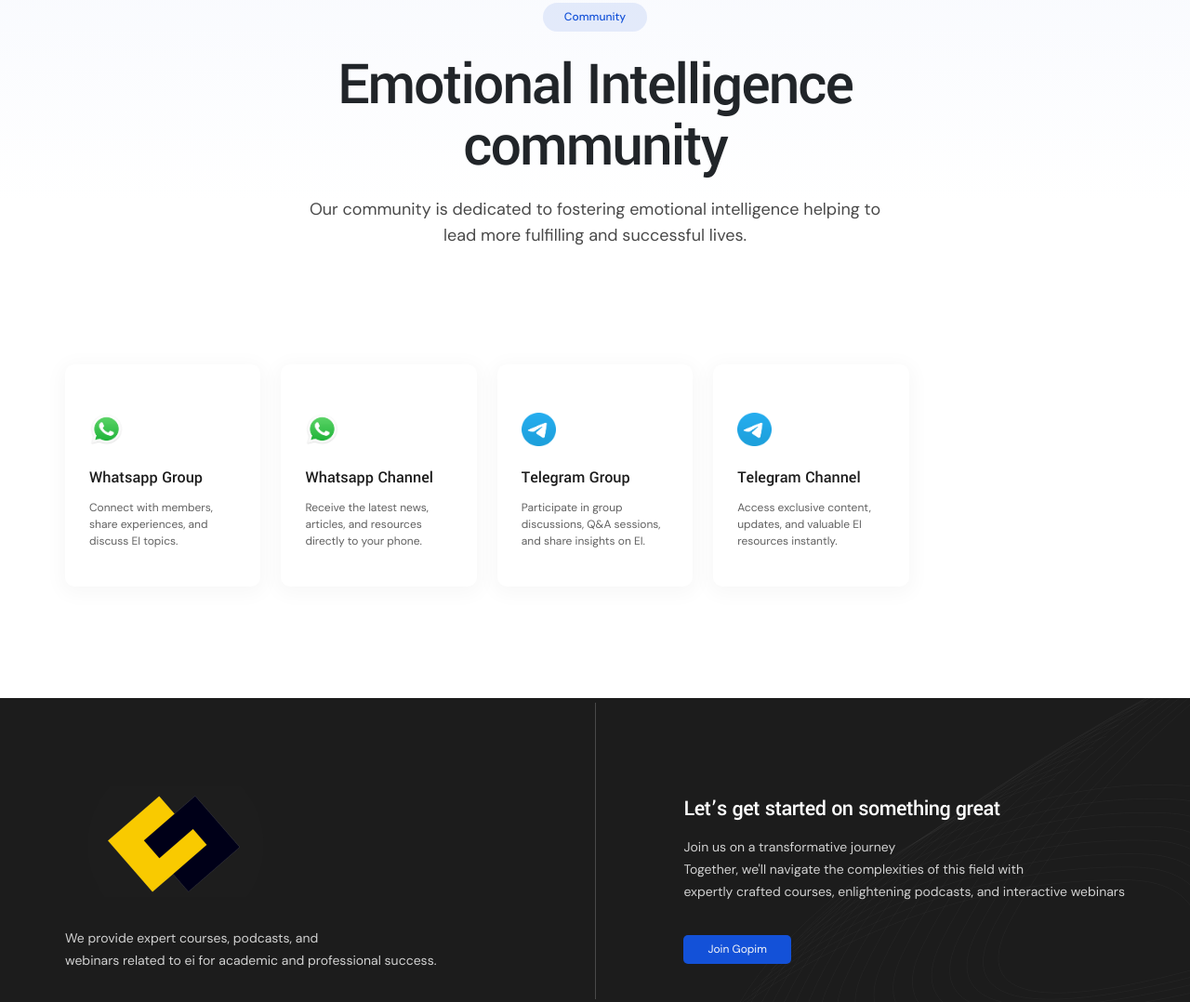
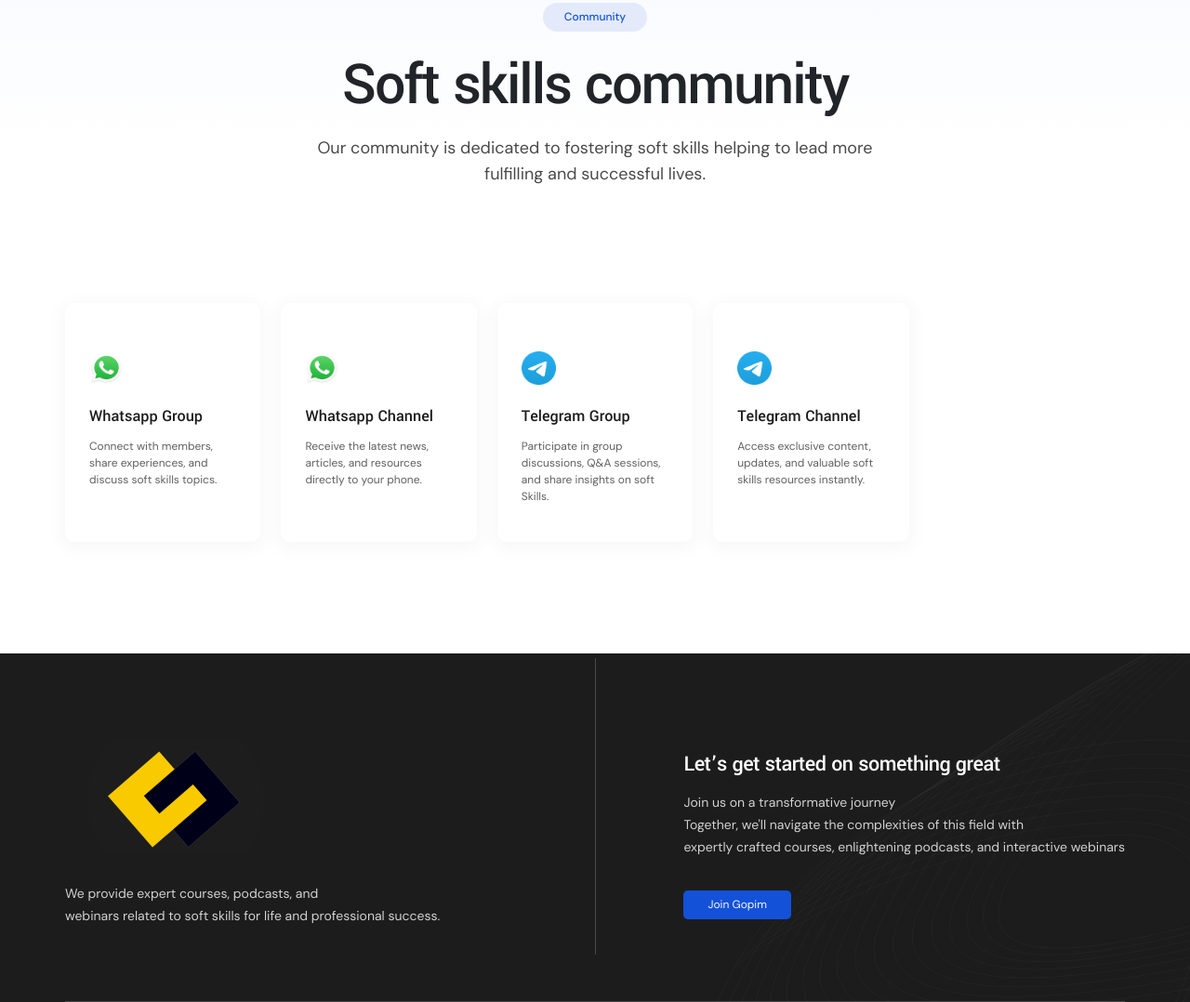
Before and after one commit to rohanmundhe/Gopim, a plain HTML site: page Community.html in a window 1280 px wide. Shown: the part 178-1256 px from the top of the page at 93% size. Drawn offline with nearby package versions, Linux system fonts and the light colour scheme; some icons are missing.

Commit message:
Update Community.html

```diff
--- a/Community.html
+++ b/Community.html
@@ -108,8 +108,8 @@
                     <div class="hero-portfolio-body">
                         <div class="hero-section-content text-center">
                             <h5 class="section-subtitle">Community</h5>
-                            <h1 class="section-title fade-in">Emotional Intelligence community</h1>
-                            <p>Our community is dedicated to fostering emotional intelligence
+                            <h1 class="section-title fade-in">Soft skills community</h1>
+                            <p>Our community is dedicated to fostering soft skills
                                 <br>helping to lead more fulfilling and successful lives.</p>
                         </div>
                     </div>
@@ -135,7 +135,7 @@
                     <div class="service-card simple-shadow">
                         <img src="./assets/imgs/WhatsApp_icon.png" alt="Service Icon" class="service-icon" />
                         <h3><a href="">Whatsapp Group</a></h3>
-                        <p>Connect with members, share experiences, and discuss EI topics.</p>
+                        <p>Connect with members, share experiences, and discuss soft skills topics.</p>
                     </div>
                     <div class="service-card simple-shadow">
                         <img src="./assets/imgs/WhatsApp_icon.png" alt="Service Icon" class="service-icon" />
@@ -145,12 +145,12 @@
                     <div class="service-card simple-shadow">
                         <img src="./assets/imgs/Telegram_2019_Logo.svg.png" alt="Service Icon" class="service-icon" />
                         <h3><a href="">Telegram Group</a></h3>
-                        <p>Participate in group discussions, Q&A sessions, and share insights on EI.</p>
+                        <p>Participate in group discussions, Q&A sessions, and share insights on soft Skills.</p>
                     </div>
                     <div class="service-card simple-shadow">
                         <img src="./assets/imgs/Telegram_2019_Logo.svg.png" alt="Service Icon" class="service-icon" />
                         <h3><a href="">Telegram Channel</a></h3>
-                        <p>Access exclusive content, updates, and valuable EI resources instantly.</p>
+                        <p>Access exclusive content, updates, and valuable soft skills resources instantly.</p>
                     </div>
 
                 </div>
@@ -179,7 +179,7 @@
                                 <img src="./assets/imgs/logomain-2.png" alt="Logo" />
                             </a>
                             <p>We provide expert courses, podcasts, and <br>
-                                webinars related to ei for academic and professional success.</p>
+                                webinars related to soft skills for life and professional success.</p>
 
                             <div class="footer-clients d-flex align-items-center">
 
```
